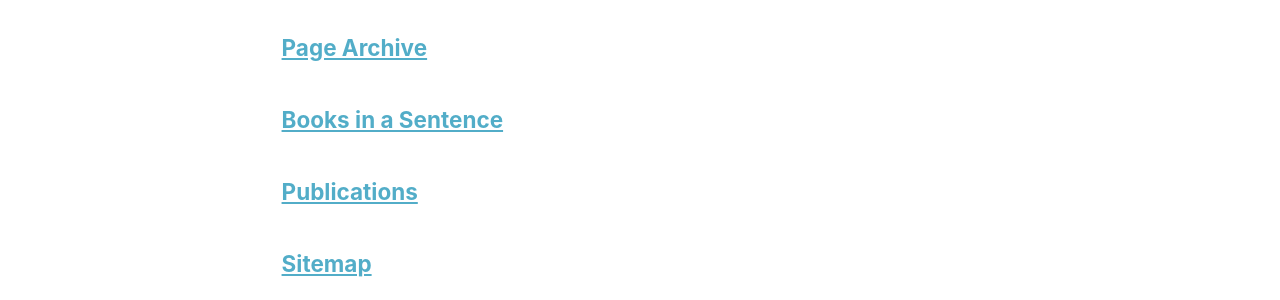
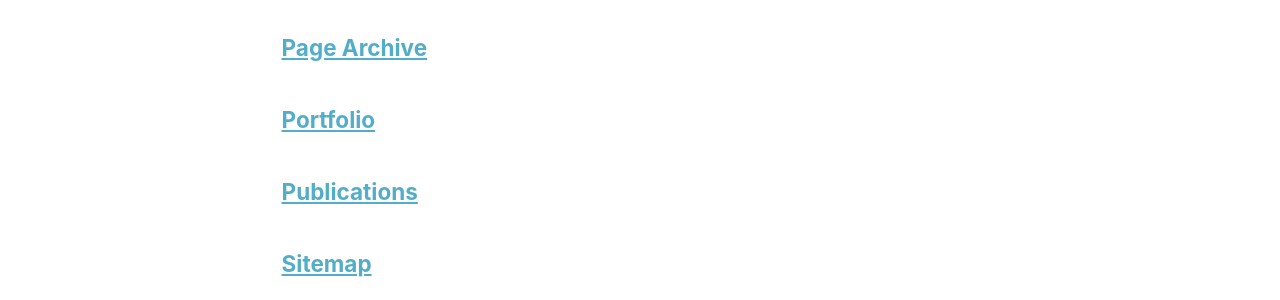
Before and after one commit to connormeaton/connormeaton.github.io, a Jekyll site: the page built from _pages/page-archive.html, in a window 1280 px wide. Shown: the part 823-1123 px from the top of the page. Built offline with Jekyll 4.4.1, drawn with Linux system fonts in a browser that asks for light colours.

Commit message:
Update portfolio.html

```diff
--- a/_pages/portfolio.html
+++ b/_pages/portfolio.html
@@ -1,14 +1,13 @@
 ---
 layout: archive
-title: "Books in a Sentence"
-permalink: /portfolio
+title: "Portfolio"
+permalink: /portfolio/
 author_profile: true
 ---
 
-<!-- {% include base_path %}
- -->
+{% include base_path %}
 
 
-<!-- {% for post in site.portfolio %}
+{% for post in site.portfolio %}
   {% include archive-single.html %}
-{% endfor %} -->
+{% endfor %}
```
